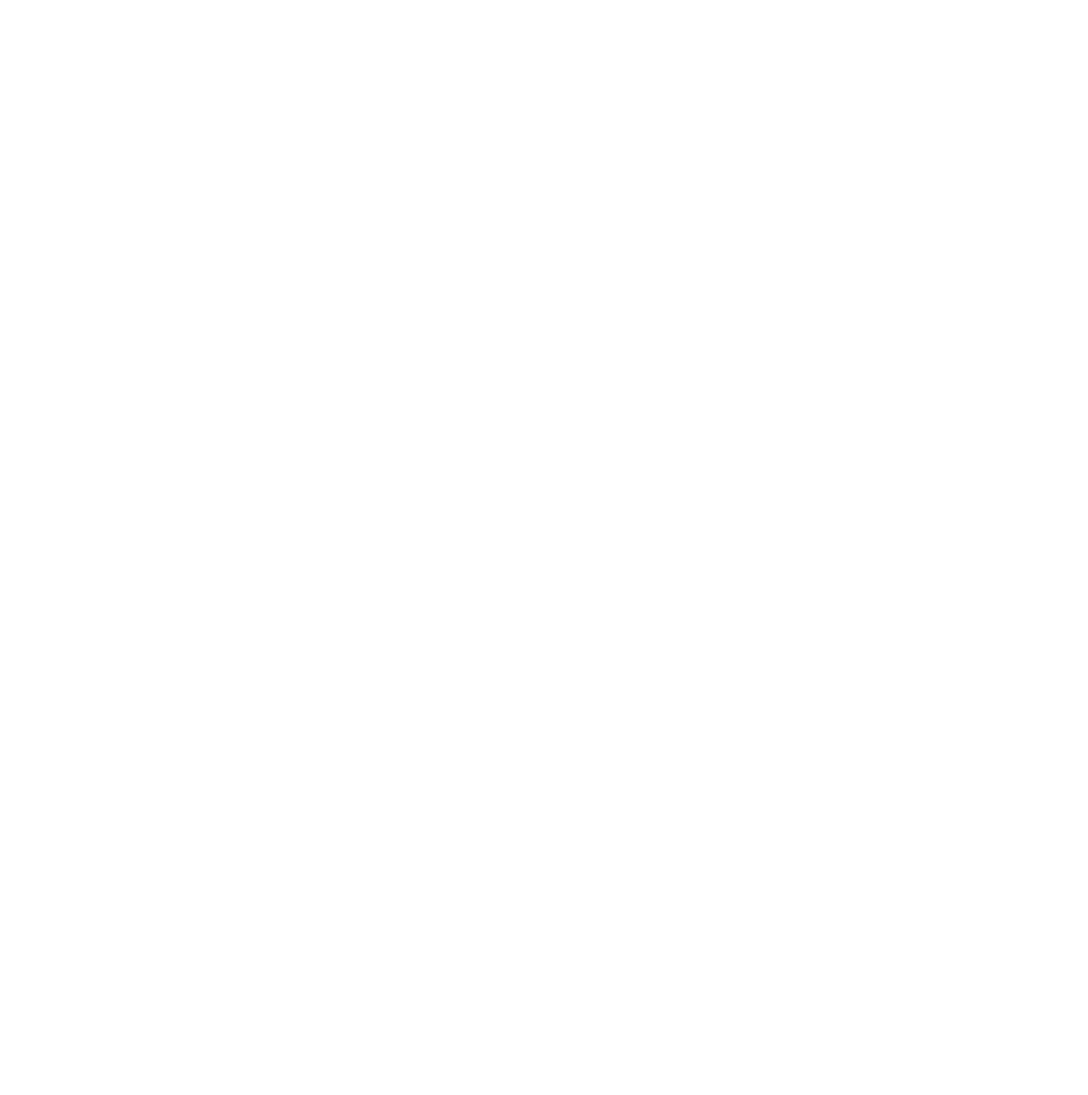
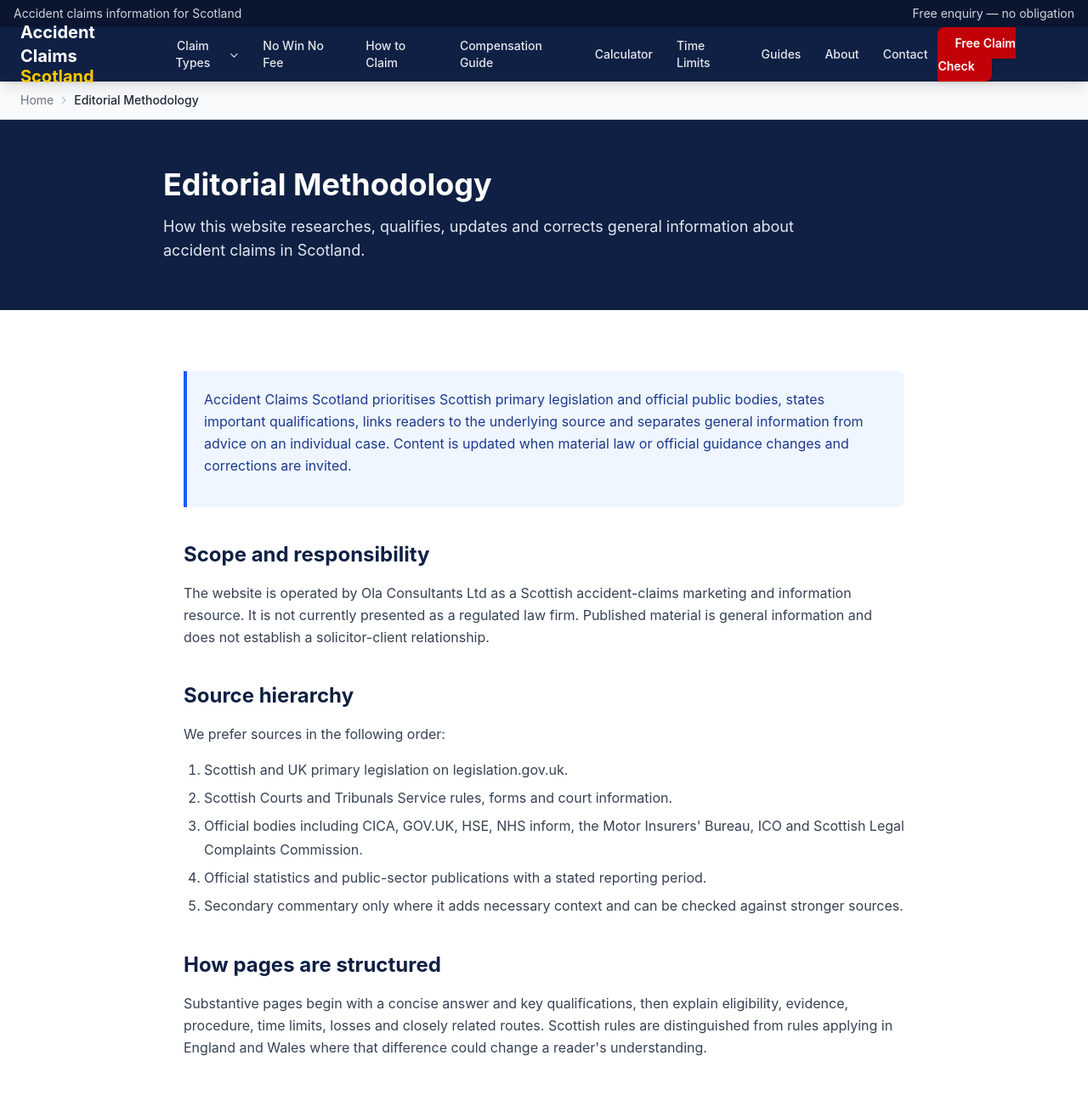
Before and after one commit to rckgregory66-design/accident-claims-scotland, a Next.js app: page /editorial-methodology in a window 1280 px wide. Before the commit this address had no page. Shown: the top 1289 px of the page at 85% size. Before the commit the page ends 800 px from the top, so only its background shows below. Built offline with nearby package versions, Linux system fonts and the light colour scheme.

Commit message:
Strengthen AI search source signals

```diff
--- a/src/app/about/page.tsx
+++ b/src/app/about/page.tsx
@@ -76,6 +76,10 @@
           and identify the page and passage concerned. Website and privacy concerns can also be raised through the
           routes described in our <Link href="/complaints">complaints information</Link> and <Link href="/privacy-policy">privacy policy</Link>.
         </p>
+        <p>
+          Our dedicated <Link href="/editorial-methodology">editorial methodology</Link> explains the source hierarchy,
+          review process and standards used for legal and numerical claims.
+        </p>
 
         <h2>Important status information</h2>
         <p>
--- /dev/null
+++ b/src/app/editorial-methodology/page.tsx
@@ -0,0 +1,71 @@
+import type { Metadata } from "next";
+import Link from "next/link";
+import Breadcrumbs from "@/components/Breadcrumbs";
+import JsonLd from "@/components/JsonLd";
+import { articleSchema, breadcrumbSchema } from "@/lib/schema";
+import { SITE } from "@/data/siteConfig";
+
+export const metadata: Metadata = {
+  title: "Editorial Methodology | Accident Claims Scotland",
+  description: "How Accident Claims Scotland researches, sources, reviews, updates and corrects its general Scottish claims information.",
+  alternates: { canonical: "/editorial-methodology" },
+};
+
+export default function EditorialMethodologyPage() {
+  const url = "/editorial-methodology";
+  return (
+    <>
+      <JsonLd data={[
+        breadcrumbSchema([{ name: "Home", url: SITE.url }, { name: "Editorial methodology", url: `${SITE.url}${url}` }], url),
+        articleSchema({
+          title: "Editorial Methodology",
+          description: "How Accident Claims Scotland researches, sources, reviews, updates and corrects its general Scottish claims information.",
+          url,
+          datePublished: "2026-08-11",
+          dateModified: "2026-08-11",
+          speakableSelectors: ["#methodology-answer", "h1"],
+        }),
+      ]} />
+      <Breadcrumbs crumbs={[{ label: "Editorial Methodology" }]} />
+      <section className="bg-[#0f2044] px-4 py-14 sm:px-6">
+        <div className="mx-auto max-w-4xl">
+          <h1 className="text-3xl font-bold text-white sm:text-4xl">Editorial Methodology</h1>
+          <p className="mt-4 max-w-3xl text-lg text-slate-200">How this website researches, qualifies, updates and corrects general information about accident claims in Scotland.</p>
+        </div>
+      </section>
+      <main className="prose-legal mx-auto max-w-4xl px-4 py-12 sm:px-6">
+        <div id="methodology-answer" className="answer-box">
+          <p className="text-blue-900">Accident Claims Scotland prioritises Scottish primary legislation and official public bodies, states important qualifications, links readers to the underlying source and separates general information from advice on an individual case. Content is updated when material law or official guidance changes and corrections are invited.</p>
+        </div>
+
+        <h2>Scope and responsibility</h2>
+        <p>The website is operated by Ola Consultants Ltd as a Scottish accident-claims marketing and information resource. It is not currently presented as a regulated law firm. Published material is general information and does not establish a solicitor-client relationship.</p>
+
+        <h2>Source hierarchy</h2>
+        <p>We prefer sources in the following order:</p>
+        <ol>
+          <li>Scottish and UK primary legislation on legislation.gov.uk.</li>
+          <li>Scottish Courts and Tribunals Service rules, forms and court information.</li>
+          <li>Official bodies including CICA, GOV.UK, HSE, NHS inform, the Motor Insurers&apos; Bureau, ICO and Scottish Legal Complaints Commission.</li>
+          <li>Official statistics and public-sector publications with a stated reporting period.</li>
+          <li>Secondary commentary only where it adds necessary context and can be checked against stronger sources.</li>
+        </ol>
+
+        <h2>How pages are structured</h2>
+        <p>Substantive pages begin with a concise answer and key qualifications, then explain eligibility, evidence, procedure, time limits, losses and closely related routes. Scottish rules are distinguished from rules applying in England and Wales where that difference could change a reader&apos;s understanding.</p>
+
+        <h2>Legal and numerical claims</h2>
+        <p>We avoid guaranteeing eligibility, liability, funding, settlement or timescale. Statistics identify the publishing body and reporting period. The compensation planner does not generate a cash estimate because individual valuation depends on medical, factual and financial evidence.</p>
+
+        <h2>Review and update process</h2>
+        <p>Priority pages display a last-reviewed date. Material changes to legislation, court procedure or official schemes trigger review of the affected page and its related summaries. A review date records a substantive check; it is not changed merely to make a page appear recent.</p>
+
+        <h2>Corrections</h2>
+        <p>Readers can report an inaccurate, outdated or unclear passage through the <Link href="/contact">contact page</Link>. Please provide the page URL, the passage concerned and, where possible, the authoritative source. Material errors are corrected promptly and connected pages are checked for the same issue.</p>
+
+        <h2>Commercial and regulatory status</h2>
+        <p>Marketing wording does not replace verification of a legal provider. Firm identities, solicitor biographies, memberships, reviews and regulatory claims will only be published when genuine details can be checked. Read the current <Link href="/about">status information</Link>, <Link href="/terms">terms of use</Link> and <Link href="/privacy-policy">privacy policy</Link>.</p>
+      </main>
+    </>
+  );
+}
--- a/src/app/road-traffic-accident-claims-scotland/page.tsx
+++ b/src/app/road-traffic-accident-claims-scotland/page.tsx
@@ -1,4 +1,5 @@
 import type { Metadata } from "next";
+import Link from "next/link";
 import ClaimPageTemplate from "@/components/ClaimPageTemplate";
 
 export const metadata: Metadata = {
@@ -101,6 +102,33 @@
             "If you were injured by an uninsured driver or a driver who cannot be traced (a hit and run), you may be able to claim through the Motor Insurers' Bureau (MIB). Specific time limits and procedural requirements apply to MIB claims. A solicitor will manage this process on your behalf.",
         },
         {
+          heading: "Which Scottish Road-Accident Route Applies?",
+          content: (
+            <div className="not-prose overflow-x-auto rounded-xl border border-slate-200">
+              <table className="w-full min-w-[680px] border-collapse text-left text-sm">
+                <thead className="bg-[#0f2044] text-white">
+                  <tr><th className="p-4">Situation</th><th className="p-4">Usual route</th><th className="p-4">Important distinction</th></tr>
+                </thead>
+                <tbody className="divide-y divide-slate-200">
+                  <tr><td className="p-4 font-semibold">Identified insured driver</td><td className="p-4">Claim against the responsible party, normally handled by an insurer</td><td className="p-4">Injury and vehicle losses should be evidenced separately even when discussed together.</td></tr>
+                  <tr className="bg-slate-50"><td className="p-4 font-semibold">Identified uninsured driver</td><td className="p-4"><Link className="text-red-700 underline" href="/uninsured-driver-claims-scotland">MIB Uninsured Drivers&apos; Agreement</Link></td><td className="p-4">The MIB investigates responsibility and insurance status; scheme conditions apply.</td></tr>
+                  <tr><td className="p-4 font-semibold">Hit-and-run or untraced vehicle</td><td className="p-4"><Link className="text-red-700 underline" href="/hit-and-run-claims-scotland">MIB Untraced Drivers&apos; Agreement</Link></td><td className="p-4">Prompt police reporting and reasonable tracing evidence are especially important.</td></tr>
+                  <tr className="bg-slate-50"><td className="p-4 font-semibold">Road defect</td><td className="p-4"><Link className="text-red-700 underline" href="/road-defect-accident-claims-scotland">Road authority, contractor, utility or private controller</Link></td><td className="p-4">A defect alone does not prove legal responsibility; inspection and notice evidence matters.</td></tr>
+                </tbody>
+              </table>
+            </div>
+          ),
+        },
+        {
+          heading: "Injury Compensation and Vehicle Loss Are Not Identical Claims",
+          content: (
+            <>
+              <p>They can arise from the same collision but depend on different evidence. The injury claim requires medical causation, prognosis and proof of financial consequences. Vehicle repair, total-loss value, excess, hire and loss-of-use questions depend on ownership, engineering and market evidence, insurance terms and reasonable mitigation.</p>
+              <p>An insurer payment for repairs is not automatically full settlement of an injury claim. Equally, proving vehicle damage does not by itself establish the nature or value of an injury. Ask what each offer covers and preserve the wording.</p>
+            </>
+          ),
+        },
+        {
           heading: "What to Do After a Road Accident in Scotland",
           content: "Steps to take following a road traffic accident:",
           list: [
--- a/src/app/sitemap.ts
+++ b/src/app/sitemap.ts
@@ -25,6 +25,7 @@
     { url: `${SITE.url}/personal-injury-claim-time-limits-scotland`, changeFrequency: "monthly" as const, priority: 0.8 },
     { url: `${SITE.url}/guides`, changeFrequency: "weekly" as const, priority: 0.8 },
     { url: `${SITE.url}/about`, changeFrequency: "monthly" as const, priority: 0.6 },
+    { url: `${SITE.url}/editorial-methodology`, changeFrequency: "monthly" as const, priority: 0.5 },
     { url: `${SITE.url}/contact`, changeFrequency: "monthly" as const, priority: 0.8 },
     { url: `${SITE.url}/privacy-policy`, changeFrequency: "yearly" as const, priority: 0.3 },
     { url: `${SITE.url}/cookie-policy`, changeFrequency: "yearly" as const, priority: 0.3 },
--- a/src/components/ClaimPageTemplate.tsx
+++ b/src/components/ClaimPageTemplate.tsx
@@ -213,7 +213,7 @@
               </p>
               <p className="mt-2">
                 Reviewed for Scottish scope and official-source alignment. Last updated {new Intl.DateTimeFormat("en-GB", { day: "numeric", month: "long", year: "numeric" }).format(new Date(`${dateModified}T12:00:00Z`))}.{" "}
-                <Link href="/about" className="font-semibold underline">Read our publishing standards</Link>.
+                <Link href="/editorial-methodology" className="font-semibold underline">Read our publishing standards and source methodology</Link>.
               </p>
             </div>
           </div>
--- a/src/components/Footer.tsx
+++ b/src/components/Footer.tsx
@@ -20,6 +20,7 @@
     { label: "Time Limits", href: "/personal-injury-claim-time-limits-scotland" },
     { label: "Guides & Articles", href: "/guides" },
     { label: "About Us", href: "/about" },
+    { label: "Editorial Methodology", href: "/editorial-methodology" },
     { label: "Contact", href: "/contact" },
   ];
 
```
Also changed, not shown: public/llms.txt.
